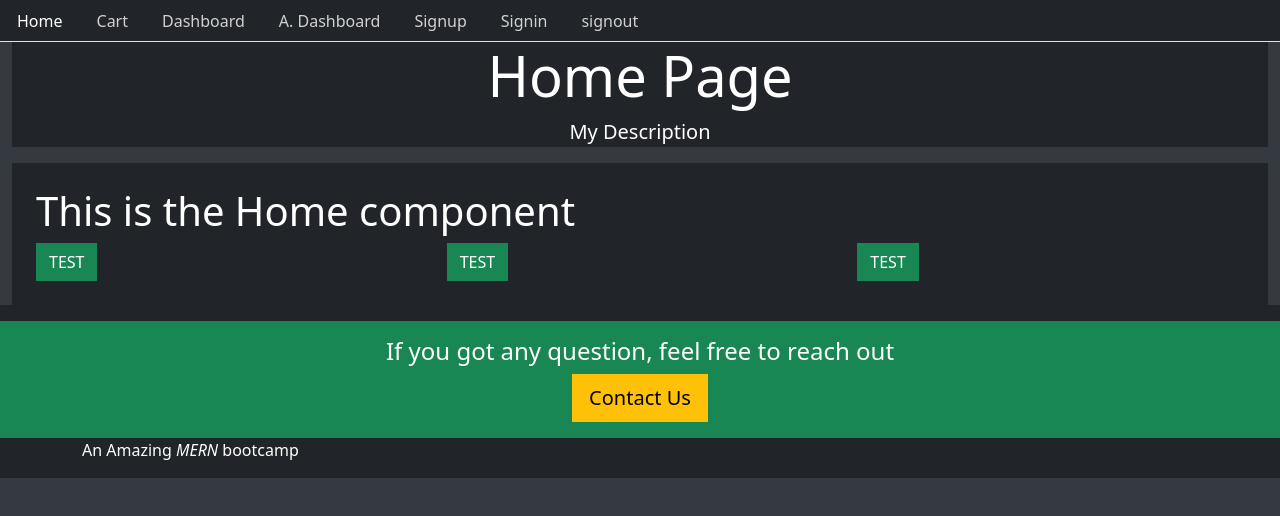
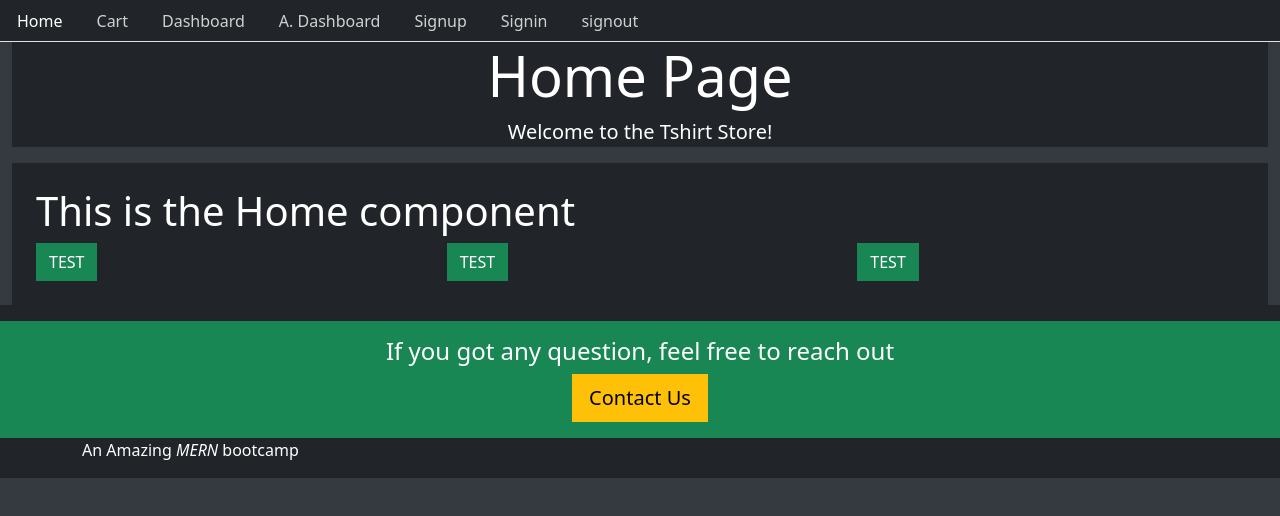
Before and after one commit to adityaK87/Mern-Project, a React (Create React App) app in the folder projfrontend/: page / in a window 1280 px wide. Shown: the top 516 px of the page. Built offline with nearby package versions, Linux system fonts and the light colour scheme; no server answers.

Commit message:
routes for signup and signin

```diff
--- a/projfrontend/src/Routes.js
+++ b/projfrontend/src/Routes.js
@@ -1,12 +1,20 @@
 import React from "react";
 import { BrowserRouter, Routes, Route } from "react-router-dom";
 import Home from "./core/Home";
+import Signup from "./user/Signup";
+import Signin from "./user/Signin";
 
 const Routers = () => {
 	return (
 		<BrowserRouter>
 			<Routes>
-				<Route path='/' element={<Home />}></Route>
+				<Route path="/" element={<Home />}></Route>
+			</Routes>
+			<Routes>
+				<Route path="/signup" element={<Signup />}></Route>
+			</Routes>
+			<Routes>
+				<Route path="/signin" element={<Signin />}></Route>
 			</Routes>
 		</BrowserRouter>
 	);
--- a/projfrontend/src/core/Home.js
+++ b/projfrontend/src/core/Home.js
@@ -6,7 +6,7 @@ import Base from "./Base";
 const Home = () => {
 	console.log("API IS ", API);
 	return (
-		<Base title="Home Page">
+		<Base title="Home Page" description="Welcome to the Tshirt Store!">
 			<h1 className="text-white">This is the Home component</h1>
 			<div className="row">
 				<div className="col-4">
--- /dev/null
+++ b/projfrontend/src/user/Signin.js
@@ -0,0 +1,13 @@
+import React from "react";
+import Base from "../core/Base";
+import { Link } from "react-router-dom";
+
+const Signin = () => {
+	return (
+		<Base title="Sign In page" description="A page for user to sign in!">
+			<h1>Signin works</h1>
+		</Base>
+	);
+};
+
+export default Signin;
--- /dev/null
+++ b/projfrontend/src/user/Signup.js
@@ -0,0 +1,13 @@
+import React from "react";
+import Base from "../core/Base";
+import { Link } from "react-router-dom";
+
+const Signup = () => {
+	return (
+		<Base title="Sign Up page" description="A page for user to sign up!">
+			<h1>Signup works</h1>
+		</Base>
+	);
+};
+
+export default Signup;
```
